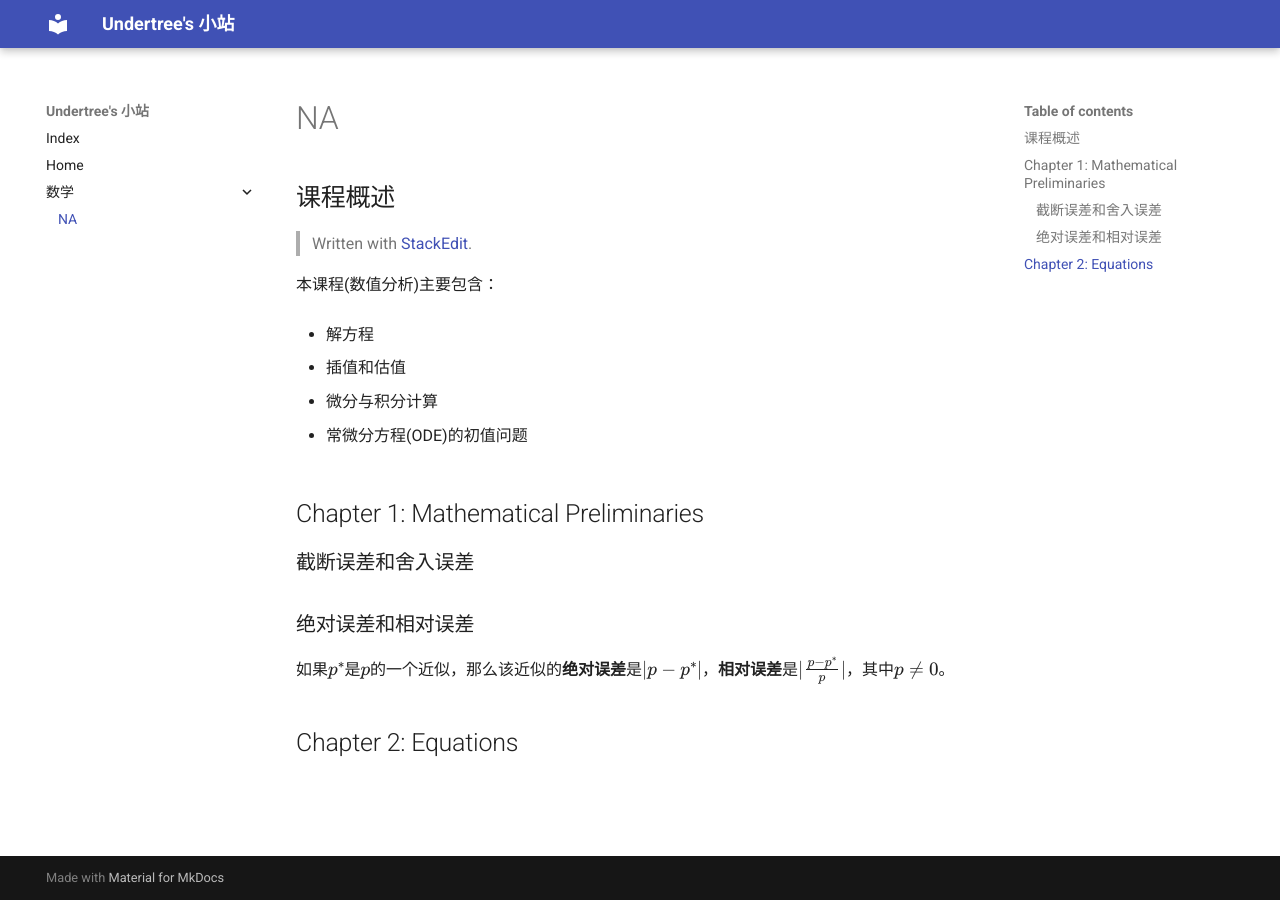
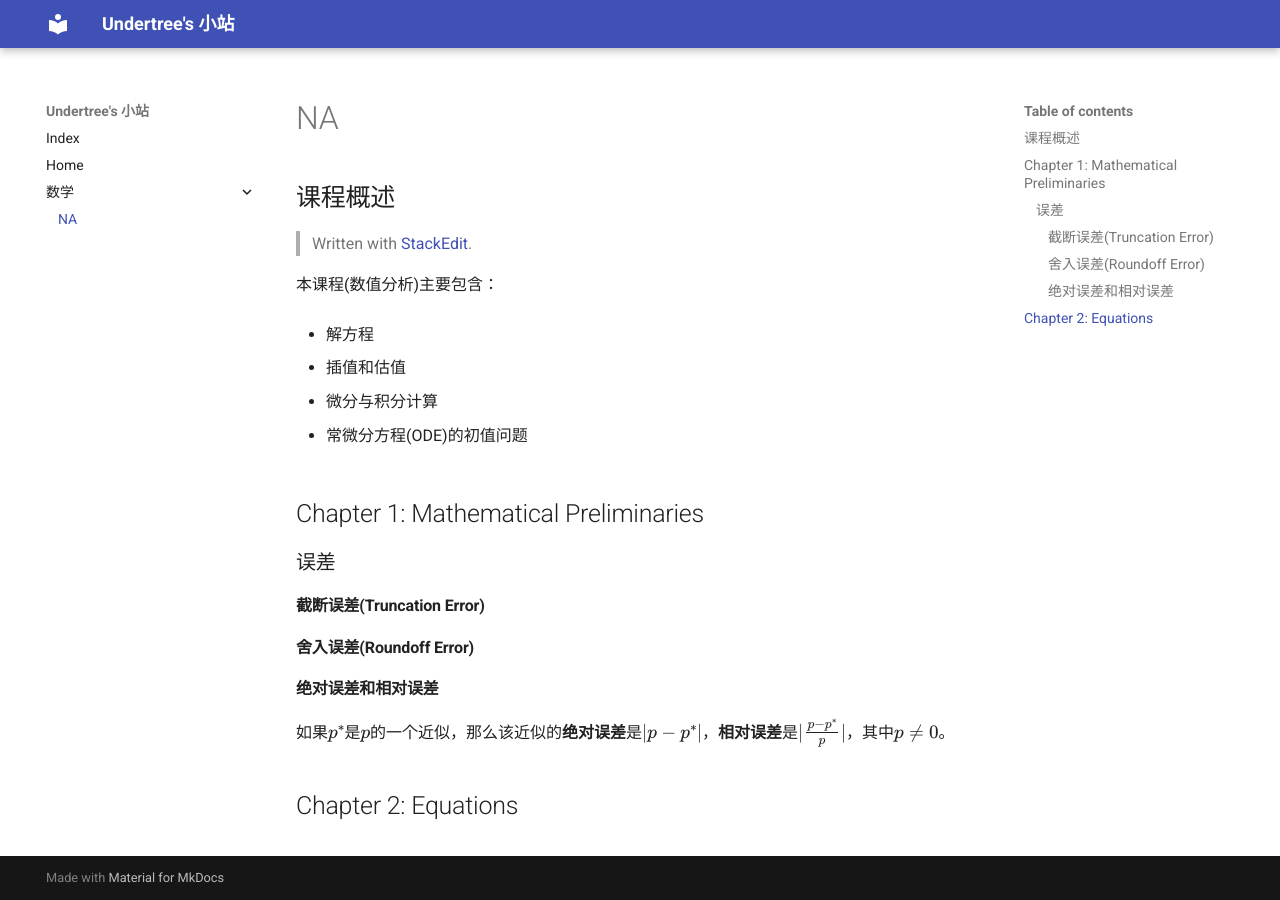
Before and after one commit to Undtree/Notes, an MkDocs documentation site: the page built from docs/NA.md, in a window 1280 px wide. Built offline with MkDocs 1.6.1 and Material for MkDocs 9.7.7, drawn with Linux system fonts in a browser that asks for light colours.

Commit message:
renew NA

```diff
--- a/docs/NA.md
+++ b/docs/NA.md
@@ -15,9 +15,13 @@
 
 ## Chapter 1: Mathematical Preliminaries
 
-### 截断误差和舍入误差
+### 误差
 
-### 绝对误差和相对误差
+#### 截断误差(Truncation Error)
+
+#### 舍入误差(Roundoff Error)
+
+#### 绝对误差和相对误差
 
 如果$p^*$是$p$的一个近似，那么该近似的**绝对误差**是$\lvert p-p^*\rvert$，**相对误差**是$\lvert \frac{p-p^{*}}{p} \rvert$，其中$p\neq0$。
 
```
